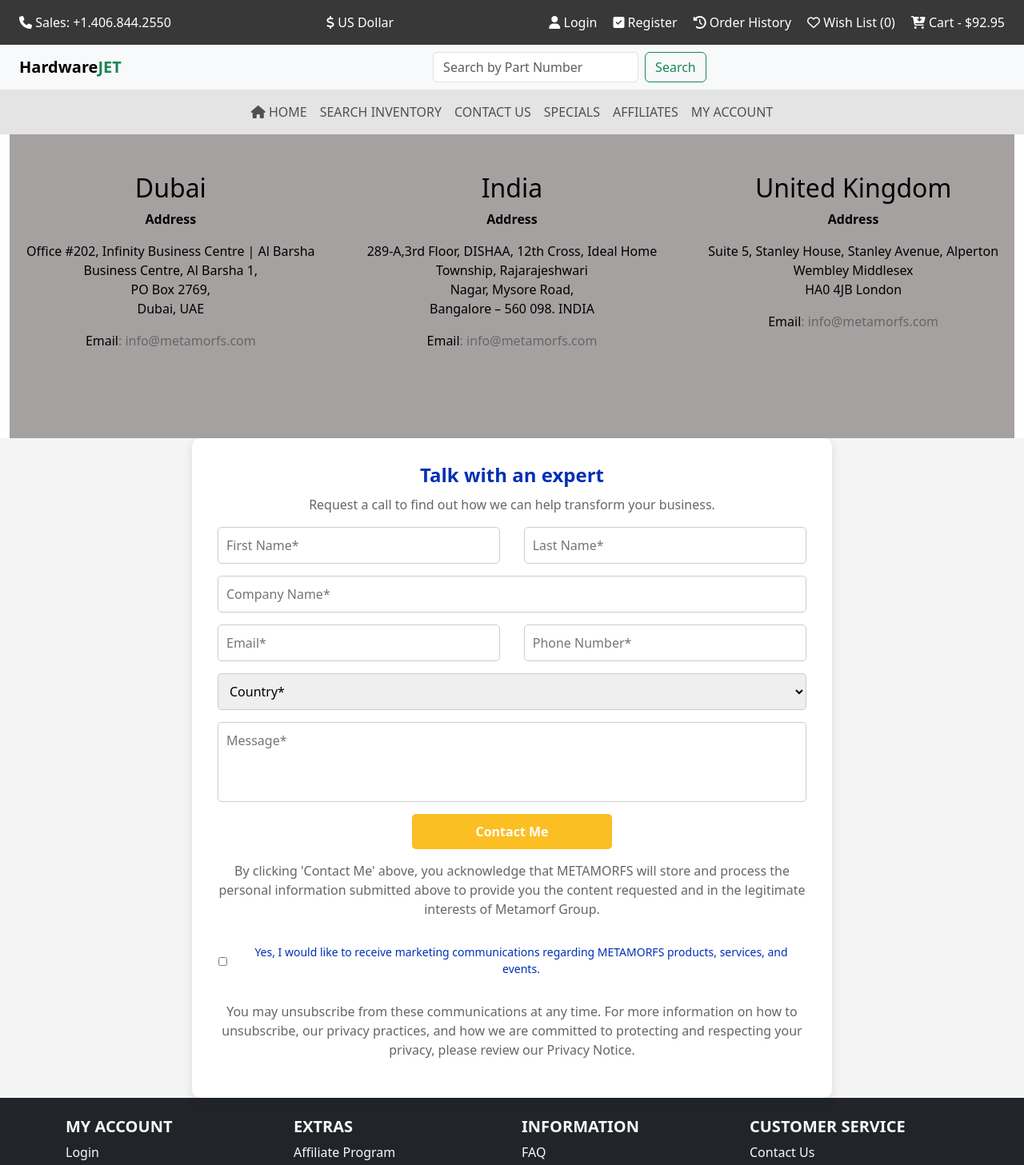
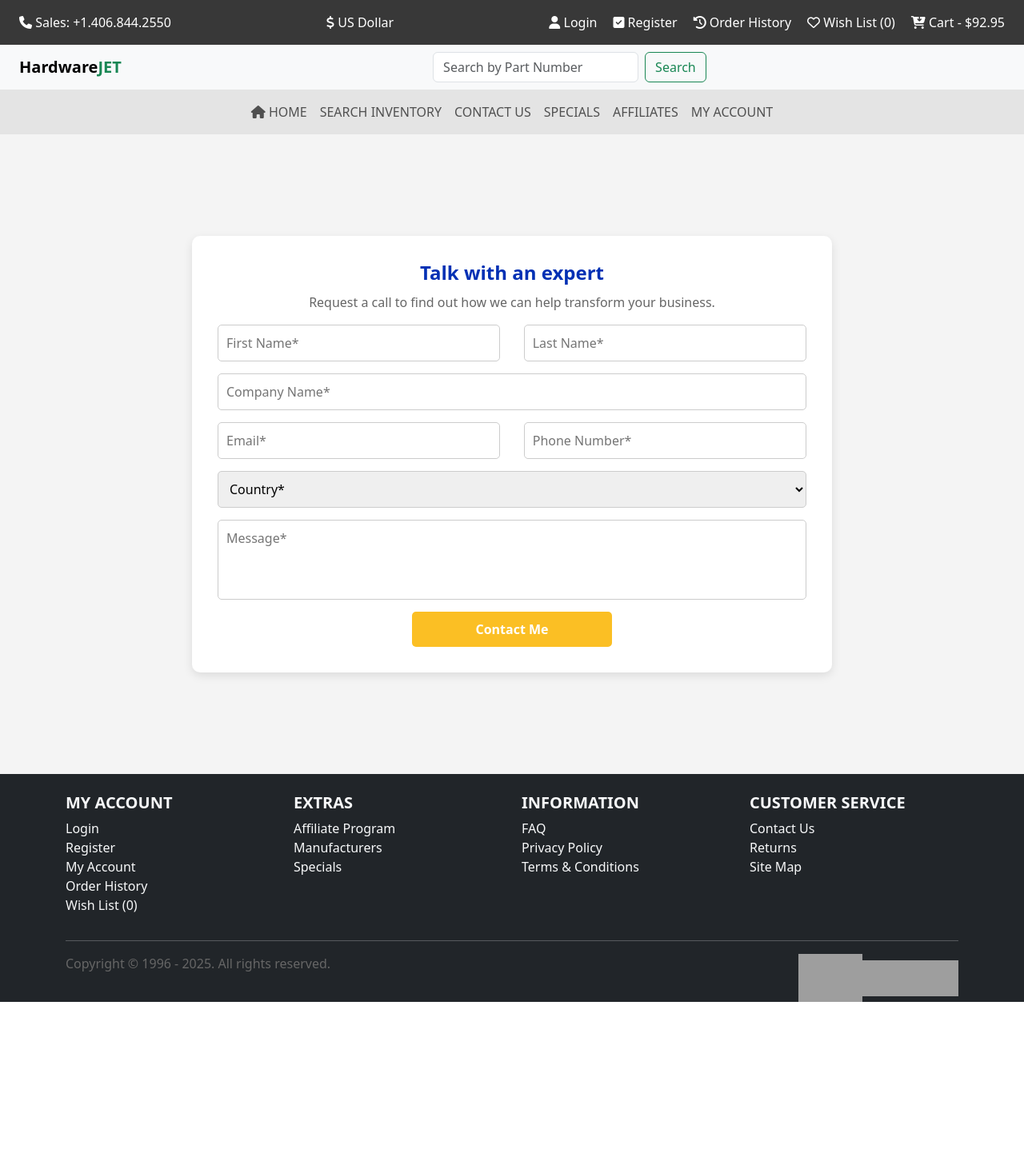
Before and after one commit to abhijit543/metamorfs, a React (Vite) app: page /contact in a window 1280 px wide. Shown: the top 1457 px of the page at 80% size. After the commit the page ends 1253 px from the top, so only its background shows below. Built offline with nearby package versions, Linux system fonts and the light colour scheme; grey boxes are pictures that could not be loaded.

Commit message:
sweet aler added and emailjs added

```diff
--- a/package.json
+++ b/package.json
@@ -12,13 +12,15 @@
   "dependencies": {
     "@fortawesome/fontawesome-free": "^6.7.2",
     "bootstrap": "^5.3.3",
+    "emailjs-com": "^3.2.0",
     "font-awesome": "^4.7.0",
     "react": "^19.0.0",
     "react-dom": "^19.0.0",
     "react-router-dom": "^7.4.1",
     "react-slick": "^0.30.3",
     "react-tooltip": "^5.28.0",
-    "slick-carousel": "^1.8.1"
+    "slick-carousel": "^1.8.1",
+    "sweetalert": "^2.1.2"
   },
   "devDependencies": {
     "@eslint/js": "^9.21.0",
--- a/src/Pages/Contact/Contact.jsx
+++ b/src/Pages/Contact/Contact.jsx
@@ -1,135 +1,89 @@
-import React from "react";
+import React, { useState } from "react";
+import emailjs from "emailjs-com";
 import "./Contact.css";
+import swal from "sweetalert";
+function Contact() {
+  const [formData, setFormData] = useState({
+    firstName: "",
+    lastName: "",
+    companyName: "",
+    email: "",
+    phone: "",
+    country: "",
+    message: "",
+  });
 
-function Contact() {
+  const handleChange = (e) => {
+    setFormData({ ...formData, [e.target.name]: e.target.value });
+  };
+
+  const sendDetails = (e) => {
+    e.preventDefault();
+
+    // Validate all fields are filled
+    if (!formData.firstName || !formData.lastName || !formData.companyName || !formData.email || !formData.phone || !formData.country || !formData.message) {
+      alert("Please fill in all required fields.");
+      return;
+    }
+
+    // EmailJS expects an object with the exact template variables
+    const emailParams = {
+      first_name: formData.firstName,
+      last_name: formData.lastName,
+      company_name: formData.companyName,
+      email: formData.email,
+      phone: formData.phone,
+      country: formData.country,
+      message: formData.message,
+    };
+
+    // Send email using EmailJS
+    emailjs.send("service_862nhrr", "template_qzm4la3", emailParams, "lszWWLLrkCYWnaXsL").then(
+      (response) => {
+        console.log(response);
+        swal("Save Success", "Message sent successfully!", "success");
+        setFormData({
+          firstName: "",
+          lastName: "",
+          companyName: "",
+          email: "",
+          phone: "",
+          country: "",
+          message: "",
+        });
+      },
+      (error) => {
+        console.error("EmailJS Error:", error);
+        swal("Error", "Failed to send message. Please try again.", "error");
+      }
+    );
+  };
+
   return (
-    <>
-      <div className="container-fluid">
-        <div className="address-block">
-          <div className="row text-center pt-5">
-            <div className="col-md-4">
-              <h2 className="up-color">Dubai</h2>
-              <p className="up-color">
-                <strong>Address</strong>
-              </p>
-              <p className="up-color">
-                Office #202, Infinity Business Centre | Al Barsha Business
-                Centre, Al Barsha 1,
-                <br />
-                PO Box 2769,
-                <br />
-                Dubai, UAE
-              </p>
-              <p>
-                <a href="mailto:info@metamorfs.com" className="up-color">
-                  Email
-                </a>
-                : info@metamorfs.com
-              </p>
-            </div>
-            <div className="col-md-4">
-              <h2 className="up-color">India</h2>
-              <p className="up-color">
-                <strong>Address</strong>
-              </p>
-              <p className="up-color">
-                289-A,3rd Floor, DISHAA, 12th Cross, Ideal Home Township,
-                Rajarajeshwari
-                <br />
-                Nagar, Mysore Road,
-                <br />
-                Bangalore – 560 098. INDIA
-              </p>
-              <p>
-                <a href="mailto:info@metamorfs.com" className="up-color">
-                  Email
-                </a>
-                : info@metamorfs.com
-              </p>
-            </div>
-            <div className="col-md-4">
-              <h2 className="up-color">United Kingdom
-              </h2>
-              <p className="up-color">
-                <strong>Address</strong>
-              </p>
-              <p className="up-color">
-              Suite 5, Stanley House, Stanley Avenue, Alperton Wembley Middlesex
-
-                <br />
-                HA0 4JB London
-              </p>
-              <p>
-                <a href="mailto:info@metamorfs.com" className="up-color">
-                  Email
-                </a>
-                : info@metamorfs.com
-              </p>
-            </div>
-          </div>
-        </div>
-      </div>
     <div className="contact-container">
       <div className="contact-box">
         <h1>Talk with an expert</h1>
-          <p>
-            Request a call to find out how we can help transform your business.
-          </p>
-          <form className="contact-form">
-            <input type="text" placeholder="First Name*" required />
-            <input type="text" placeholder="Last Name*" required />
-            <input
-              type="text"
-              placeholder="Company Name*"
-              required
-              className="full-width"
-            />
-            <input type="email" placeholder="Email*" required />
-            <input type="tel" placeholder="Phone Number*" required />
-            <select required className="full-width">
+        <p>Request a call to find out how we can help transform your business.</p>
+        <form className="contact-form" onSubmit={sendDetails}>
+          <input type="text" name="firstName" placeholder="First Name*" value={formData.firstName} onChange={handleChange} required />
+          <input type="text" name="lastName" placeholder="Last Name*" value={formData.lastName} onChange={handleChange} required />
+          <input type="text" name="companyName" placeholder="Company Name*" value={formData.companyName} onChange={handleChange} required className="full-width" />
+          <input type="email" name="email" placeholder="Email*" value={formData.email} onChange={handleChange} required />
+          <input type="tel" name="phone" placeholder="Phone Number*" value={formData.phone} onChange={handleChange} required />
+          <select name="country" value={formData.country} onChange={handleChange} required className="full-width">
             <option value="">Country*</option>
             <option>Afghanistan</option>
             <option>India</option>
             <option>United States</option>
             <option>United Kingdom</option>
           </select>
-            <textarea
-              placeholder="Message*"
-              required
-              className="full-width"
-            ></textarea>
+          <textarea name="message" placeholder="Message*" value={formData.message} onChange={handleChange} required className="full-width"></textarea>
           <button type="submit" className="submit-button">
             Contact Me
           </button>
-            <p>
-              By clicking 'Contact Me' above, you acknowledge that METAMORFS
-              will store and process the personal information submitted above to
-              provide you the content requested and in the legitimate interests
-              of Metamorf Group.
-            </p>
-            <div className="checkbox-label">
-              <label>
-                <input type="checkbox" />
-              </label>
-              <p className="chk-box-content">
-                Yes, I would like to receive marketing communications regarding
-                METAMORFS products, services, and events.
-              </p>
-            </div>
-            <p>
-              You may unsubscribe from these communications at any time. For
-              more information on how to unsubscribe, our privacy practices, and
-              how we are committed to protecting and respecting your privacy,
-              please review our Privacy Notice.
-            </p>
         </form>
-          {/* <p className="disclaimer">
-          By clicking 'Contact Me', you acknowledge that METAMORFS will store
-          and process the personal information submitted above.
-        </p> */}
       </div>
     </div>
-    </>
   );
 }
 
```
Also changed, not shown: 1 other file (tests, documents, lock files or other folders). Lines whose indentation alone changed are shown as unchanged.
